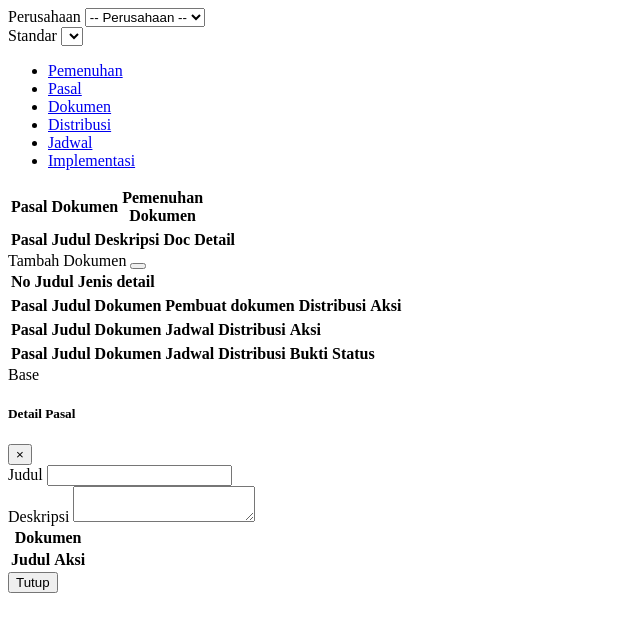
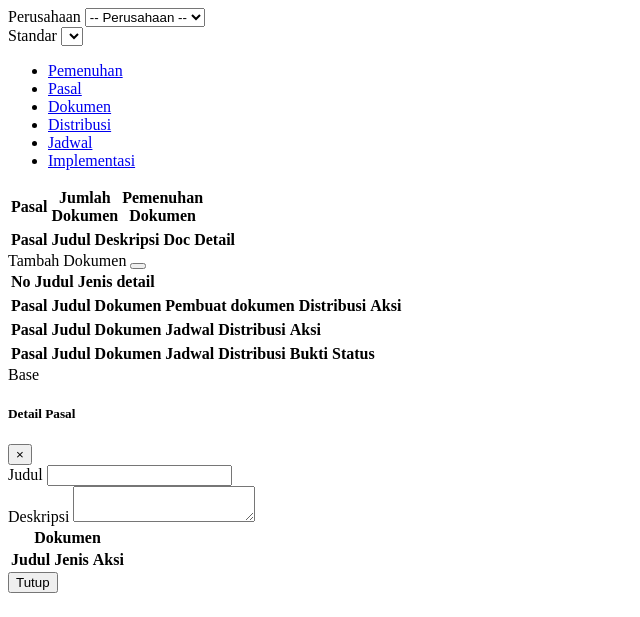
Before and after one commit to ArcShift/dms, a PHP site: the page made by application/views/treeview_detail/read.php in a window 1280 px wide. Shown: the top 617 px of the page, without its empty margins (0-640 px from the left). Run offline with PHP 8.4, Linux system fonts and the light colour scheme; the template is opened without the code that fills it, so the values that code supplies are empty.

Commit message:
fix layout

```diff
--- a/application/views/treeview_detail/read.php
+++ b/application/views/treeview_detail/read.php
@@ -41,8 +41,8 @@ $role = $this->session->userdata['user']['role'];
                             <thead>
                                 <tr>
                                     <th>Pasal</th>
-                                    <th>Dokumen</th>
-                                    <th>Pemenuhan<br/>Dokumen</th>
+                                    <th class="col-sm-2 text-center">Jumlah<br/>Dokumen</th>
+                                    <th class="col-sm-2 text-center">Pemenuhan<br/>Dokumen</th>
                                     <!--<th>Implementasi</th>-->
                                 </tr>
                             </thead>
@@ -157,10 +157,11 @@ $role = $this->session->userdata['user']['role'];
                     <table class="table">
                         <thead>
                             <tr>
-                                <th colspan="2">Dokumen</th>
+                                <th colspan="3">Dokumen</th>
                             </tr>
                             <tr>
                                 <th>Judul</th>
+                                <th>Jenis</th>
                                 <th>Aksi</th>
                             </tr>
                         </thead>
@@ -630,7 +631,7 @@ $role = $this->session->userdata['user']['role'];
                     default :
                         pCol = 'warning';
                 }
-                $('#table-pemenuhan').append('<tr><td>' + d.fullname + '</td><td>' + (d.doc == '0' ? '-' : d.doc) + '</td><td><span class="badge badge-' + pCol + '">' + d.pemenuhan_doc + '%</span></td></tr>');
+                $('#table-pemenuhan').append('<tr><td>' + d.fullname + '</td><td class="text-center">' + (d.doc == '0' ? '-' : d.doc) + '</td><td class="text-center"><span class="badge badge-' + pCol + '">' + d.pemenuhan_doc + '%</span></td></tr>');
                 $('#table-pasal').append('<tr><td>' + d.fullname + '</td><td>' + (d.sort_desc == null ? '-' : d.sort_desc) + '</td><td>' + (d.long_desc == null ? '-' : d.long_desc) + '</td><td>' + d.doc + '</td><td><span class="fa fa-info-circle text-primary" onclick="detailPasal(' + i + ')" title="Detail"></span></td></tr>');
                 if (d.child == 0) {
                     $('.select-pasal').append('<option value="' + d.id + '">' + d.fullname + '</option>');
```
